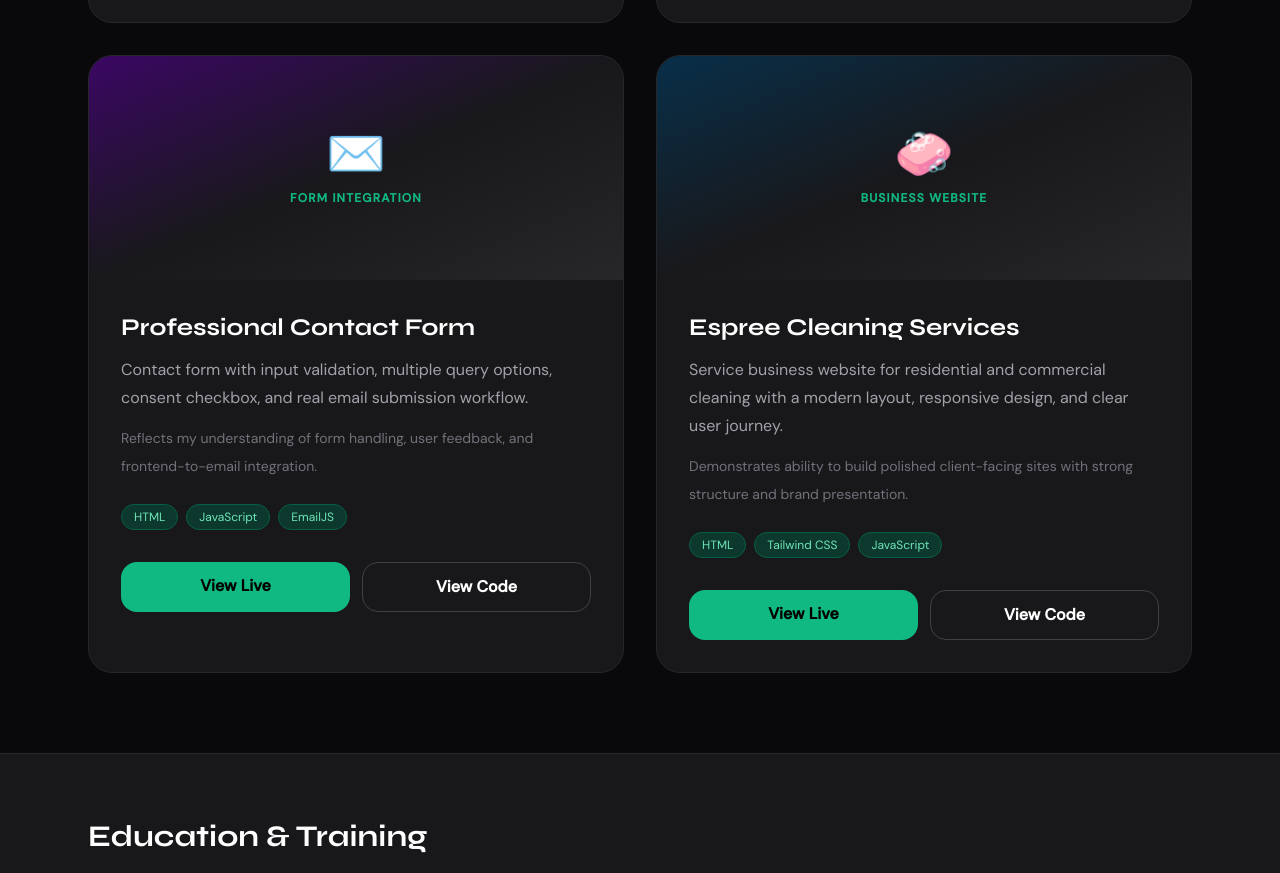
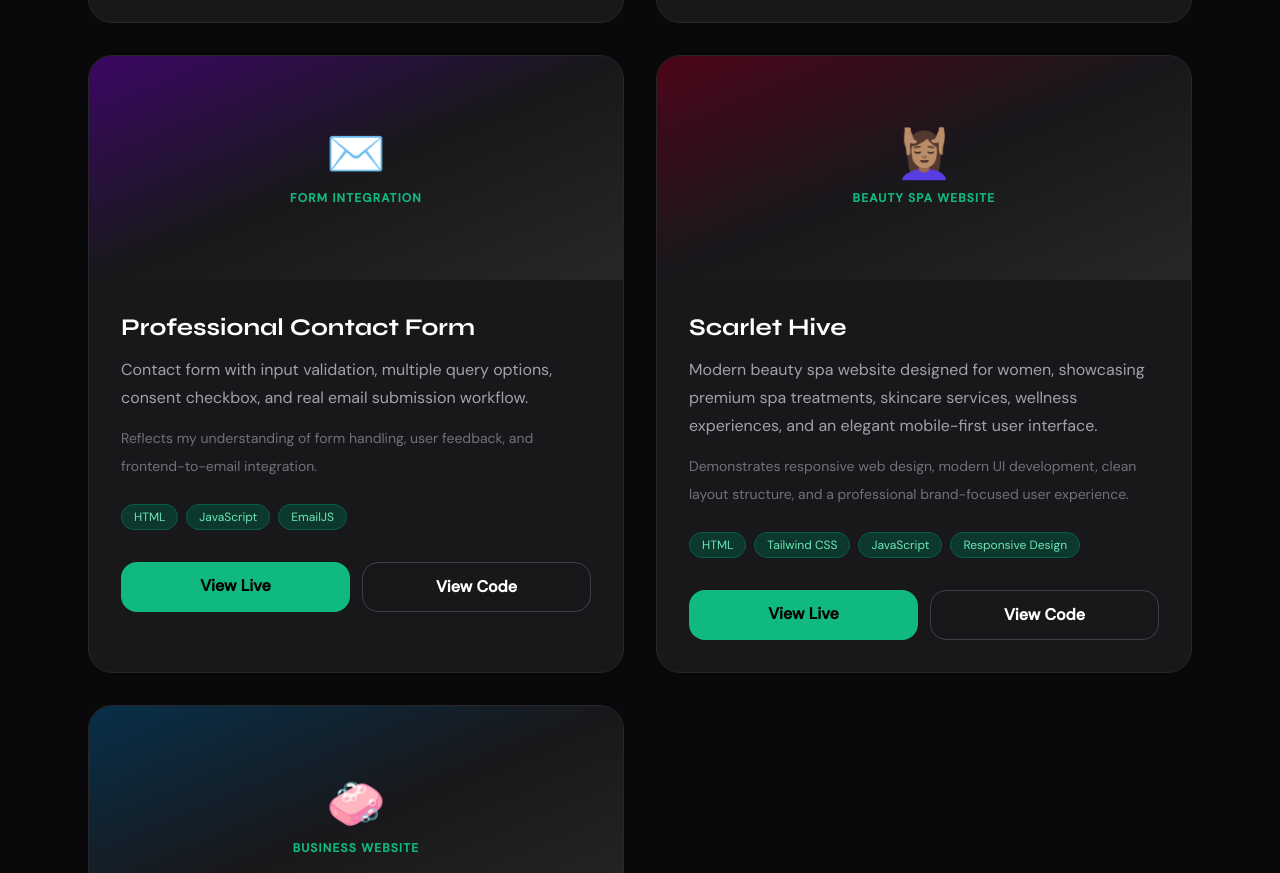
Before and after one commit to saviola112/My-portfolio, a plain HTML site: page index.html in a window 1280 px wide. Shown: the part 2890-3763 px from the top of the page. Drawn offline with nearby package versions, Linux system fonts and the light colour scheme.

Commit message:
Added new project called scarlethive

```diff
--- a/index.html
+++ b/index.html
@@ -645,6 +645,86 @@
           </div>
         </div>
 
+        <!-- Project 5 -->
+        <div
+          class="project-card bg-zinc-900 rounded-3xl overflow-hidden border border-zinc-800"
+        >
+          <div
+            class="h-56 bg-gradient-to-br from-rose-950 via-zinc-900 to-zinc-800 flex items-center justify-center"
+          >
+            <div class="text-center">
+              <div class="text-5xl mb-3">💆🏽‍♀️</div>
+              <p
+                class="text-accent text-xs font-semibold uppercase tracking-widest"
+              >
+                Beauty Spa Website
+              </p>
+            </div>
+          </div>
+
+          <div class="p-8 flex flex-col flex-1">
+            <h4 class="text-2xl font-bold">Scarlet Hive</h4>
+
+            <p class="text-zinc-400 mt-3 leading-7">
+              Modern beauty spa website designed for women, showcasing premium
+              spa treatments, skincare services, wellness experiences, and an
+              elegant mobile-first user interface.
+            </p>
+
+            <p class="text-zinc-500 mt-3 text-sm leading-7">
+              Demonstrates responsive web design, modern UI development, clean
+              layout structure, and a professional brand-focused user
+              experience.
+            </p>
+
+            <div class="flex flex-wrap gap-2 mt-6">
+              <span
+                class="bg-emerald-900/60 text-emerald-300 border border-emerald-800 px-3 py-1 text-xs rounded-full"
+              >
+                HTML
+              </span>
+
+              <span
+                class="bg-emerald-900/60 text-emerald-300 border border-emerald-800 px-3 py-1 text-xs rounded-full"
+              >
+                Tailwind CSS
+              </span>
+
+              <span
+                class="bg-emerald-900/60 text-emerald-300 border border-emerald-800 px-3 py-1 text-xs rounded-full"
+              >
+                JavaScript
+              </span>
+
+              <span
+                class="bg-emerald-900/60 text-emerald-300 border border-emerald-800 px-3 py-1 text-xs rounded-full"
+              >
+                Responsive Design
+              </span>
+            </div>
+
+            <div class="grid sm:grid-cols-2 gap-3 mt-8">
+              <a
+                href="https://scarlethive.vercel.app/"
+                target="_blank"
+                rel="noopener noreferrer"
+                class="text-center bg-accent text-black py-3 rounded-2xl font-semibold hover:bg-emerald-300 transition"
+              >
+                View Live
+              </a>
+
+              <a
+                href="https://github.com/saviola112/scarlethive"
+                target="_blank"
+                rel="noopener noreferrer"
+                class="text-center border border-zinc-700 text-white py-3 rounded-2xl font-semibold hover:border-accent hover:text-accent transition"
+              >
+                View Code
+              </a>
+            </div>
+          </div>
+        </div>
+
         <!-- Project 4 -->
         <div
           class="project-card bg-zinc-900 rounded-3xl overflow-hidden border border-zinc-800"
```
